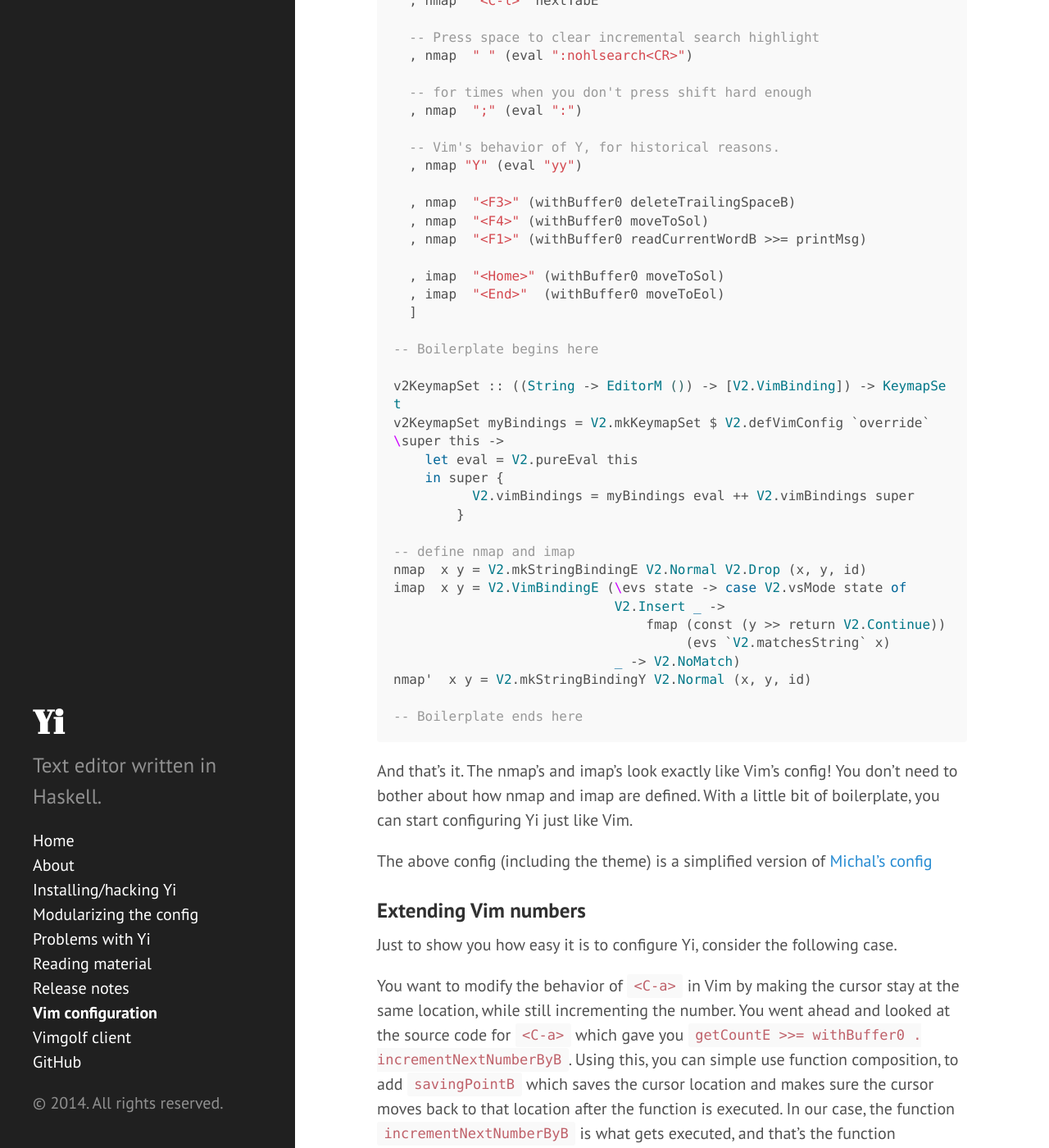
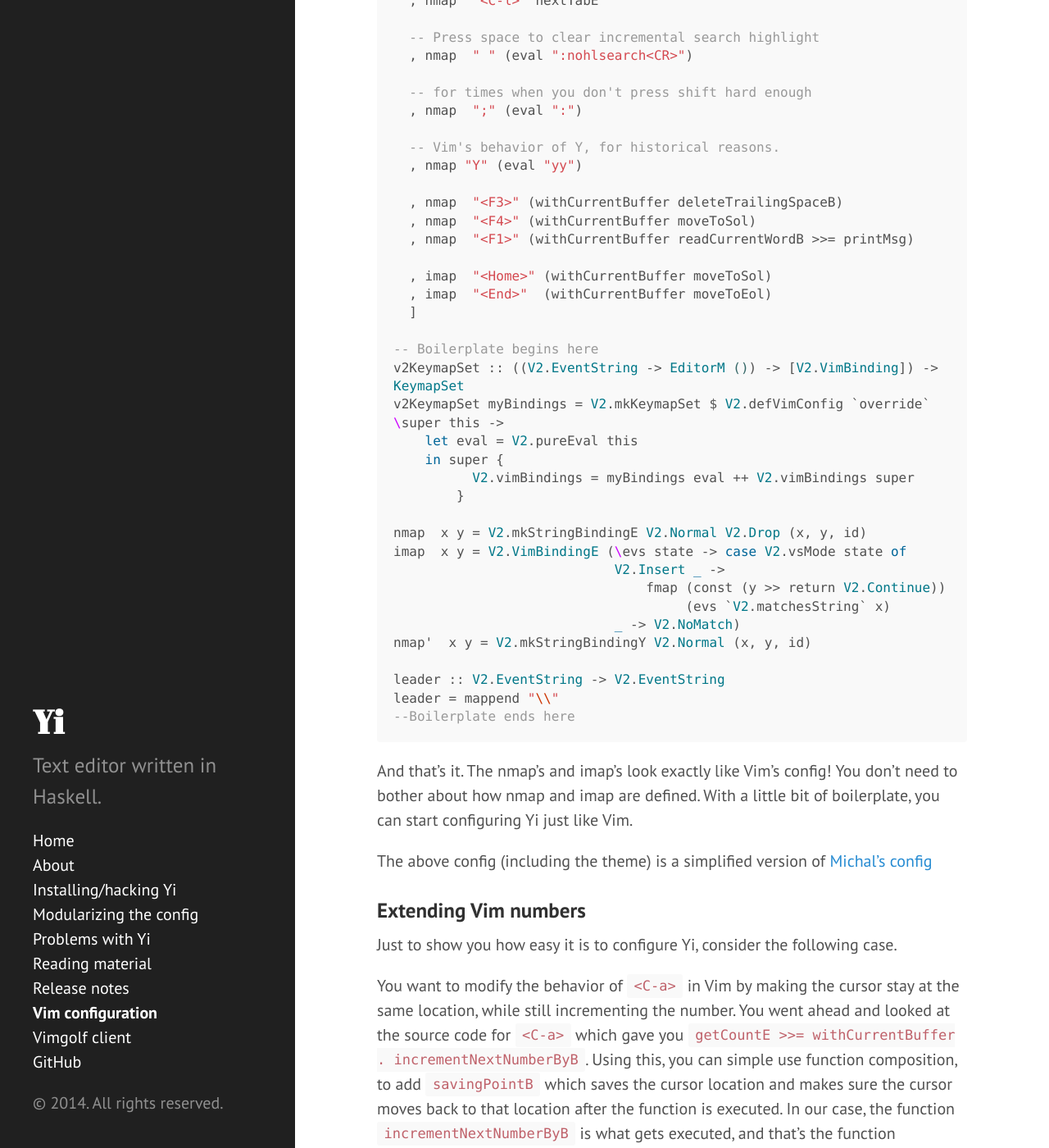
Before and after one commit to yi-editor/yi-editor.github.com, a Jekyll site: the page built from pages/vim-config.md, in a window 1280 px wide and 1400 px high, scrolled down 3241 px. Shown: the whole window at 82% size. Built offline with Jekyll 4.4.1, drawn with Linux system fonts in a browser that asks for light colours; Markdown is read by kramdown in place of the engine named in the settings; some of the changed text lies outside the part shown.

Commit message:
Make changes for 0.10

````diff
--- a/pages/vim-config.md
+++ b/pages/vim-config.md
@@ -128,24 +128,22 @@ myBindings eval =
   -- Vim's behavior of Y, for historical reasons.
   , nmap "Y" (eval "yy")
 
-  , nmap  "<F3>" (withBuffer0 deleteTrailingSpaceB)
-  , nmap  "<F4>" (withBuffer0 moveToSol)
-  , nmap  "<F1>" (withBuffer0 readCurrentWordB >>= printMsg)
+  , nmap  "<F3>" (withCurrentBuffer deleteTrailingSpaceB)
+  , nmap  "<F4>" (withCurrentBuffer moveToSol)
+  , nmap  "<F1>" (withCurrentBuffer readCurrentWordB >>= printMsg)
 
-  , imap  "<Home>" (withBuffer0 moveToSol)
-  , imap  "<End>"  (withBuffer0 moveToEol)
+  , imap  "<Home>" (withCurrentBuffer moveToSol)
+  , imap  "<End>"  (withCurrentBuffer moveToEol)
   ]
 
 -- Boilerplate begins here
-
-v2KeymapSet :: ((String -> EditorM ()) -> [V2.VimBinding]) -> KeymapSet
+v2KeymapSet :: ((V2.EventString -> EditorM ()) -> [V2.VimBinding]) -> KeymapSet
 v2KeymapSet myBindings = V2.mkKeymapSet $ V2.defVimConfig `override` \super this ->
     let eval = V2.pureEval this
     in super {
           V2.vimBindings = myBindings eval ++ V2.vimBindings super
         }
 
--- define nmap and imap
 nmap  x y = V2.mkStringBindingE V2.Normal V2.Drop (x, y, id)
 imap  x y = V2.VimBindingE (\evs state -> case V2.vsMode state of
                             V2.Insert _ ->
@@ -154,7 +152,9 @@ imap  x y = V2.VimBindingE (\evs state -> case V2.vsMode state of
                             _ -> V2.NoMatch)
 nmap'  x y = V2.mkStringBindingY V2.Normal (x, y, id)
 
--- Boilerplate ends here
+leader :: V2.EventString -> V2.EventString
+leader = mappend "\\"
+--Boilerplate ends here
 ~~~
 
 And that's it. The nmap's and imap's look exactly like Vim's config! You don't need to bother about how nmap and imap are defined. With a little bit of boilerplate, you can start configuring Yi just like Vim.
@@ -165,7 +165,7 @@ The above config (including the theme) is a simplified version of [Michal's conf
 
 Just to show you how easy it is to configure Yi, consider the following case.
 
-You want to modify the behavior of ```<C-a>``` in Vim by making the cursor stay at the same location, while still incrementing the number. You went ahead and looked at the source code for ```<C-a>``` which gave you ```getCountE >>= withBuffer0 . incrementNextNumberByB```. Using this, you can simple use function composition, to add ```savingPointB``` which saves the cursor location and makes sure the cursor moves back to that location after the function is executed. In our case, the function ```incrementNextNumberByB``` is what gets executed, and that's the function responsible for moving the cursor.
+You want to modify the behavior of ```<C-a>``` in Vim by making the cursor stay at the same location, while still incrementing the number. You went ahead and looked at the source code for ```<C-a>``` which gave you ```getCountE >>= withCurrentBuffer . incrementNextNumberByB```. Using this, you can simple use function composition, to add ```savingPointB``` which saves the cursor location and makes sure the cursor moves back to that location after the function is executed. In our case, the function ```incrementNextNumberByB``` is what gets executed, and that's the function responsible for moving the cursor.
 
 ~~~ haskell
 import Yi
@@ -184,13 +184,12 @@ myKeymap = v2KeymapSet $ myBindings
 
 myBindings :: (String -> EditorM ()) -> [V2.VimBinding]
 myBindings eval =
-  [ nmap  "<C-a>" (getCountE >>= withBuffer0 . savingPointB . incrementNextNumberByB)
-  , nmap  "<C-x>" (getCountE >>= withBuffer0 . savingPointB . incrementNextNumberByB . negate)
+  [ nmap  "<C-a>" (getCountE >>= withCurrentBuffer . savingPointB . incrementNextNumberByB)
+  , nmap  "<C-x>" (getCountE >>= withCurrentBuffer . savingPointB . incrementNextNumberByB . negate)
   ]
 
 -- Boilerplate begins here
-
-v2KeymapSet :: ((String -> EditorM ()) -> [V2.VimBinding]) -> KeymapSet
+v2KeymapSet :: ((V2.EventString -> EditorM ()) -> [V2.VimBinding]) -> KeymapSet
 v2KeymapSet myBindings = V2.mkKeymapSet $ V2.defVimConfig `override` \super this ->
     let eval = V2.pureEval this
     in super {
@@ -198,8 +197,16 @@ v2KeymapSet myBindings = V2.mkKeymapSet $ V2.defVimConfig `override` \super this
         }
 
 nmap  x y = V2.mkStringBindingE V2.Normal V2.Drop (x, y, id)
+imap  x y = V2.VimBindingE (\evs state -> case V2.vsMode state of
+                            V2.Insert _ ->
+                                fmap (const (y >> return V2.Continue))
+                                     (evs `V2.matchesString` x)
+                            _ -> V2.NoMatch)
+nmap'  x y = V2.mkStringBindingY V2.Normal (x, y, id)
 
--- Boilerplate ends here
+leader :: V2.EventString -> V2.EventString
+leader = mappend "\\"
+--Boilerplate ends here
 ~~~
 
 That's how easy configuring Yi is. Simple function composition (of course, you should not mind looking at the source code first).
````
Also changed, not shown: pages/vimgolf.md (+14 -14 lines).
